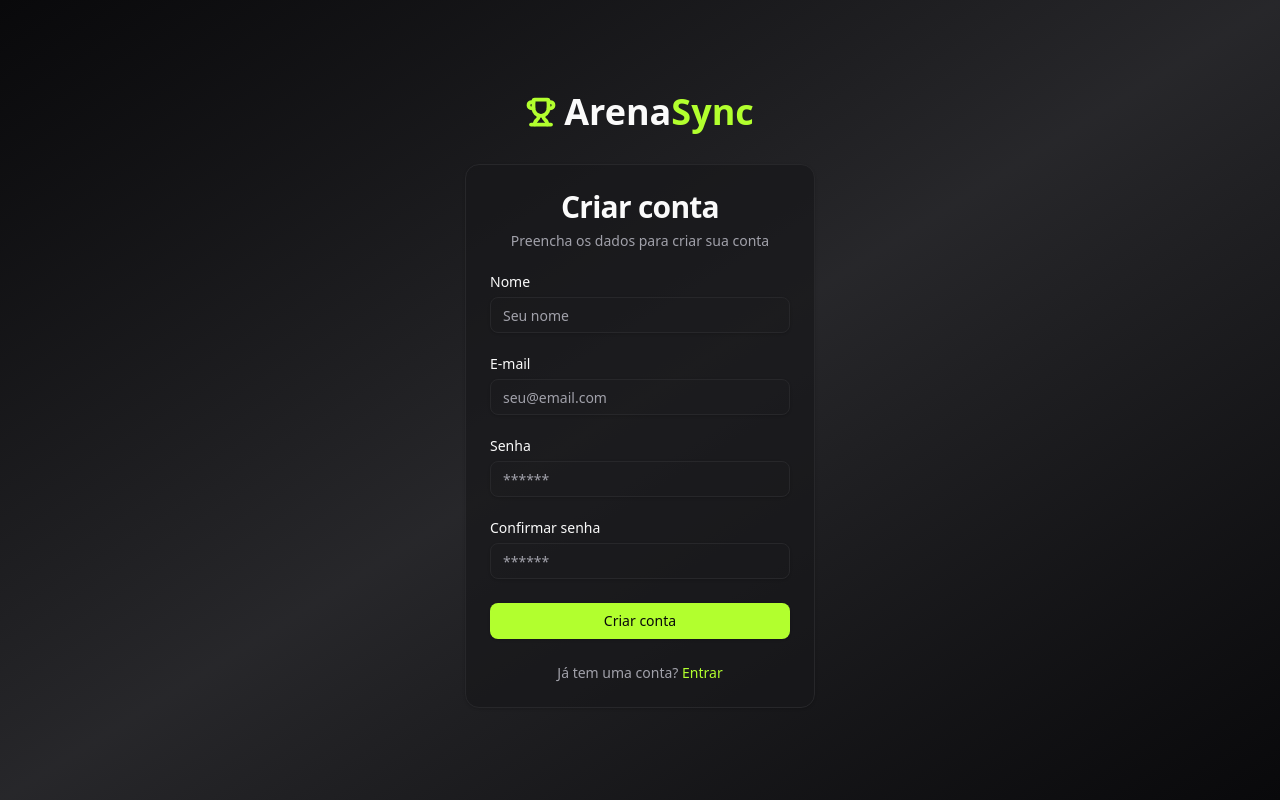
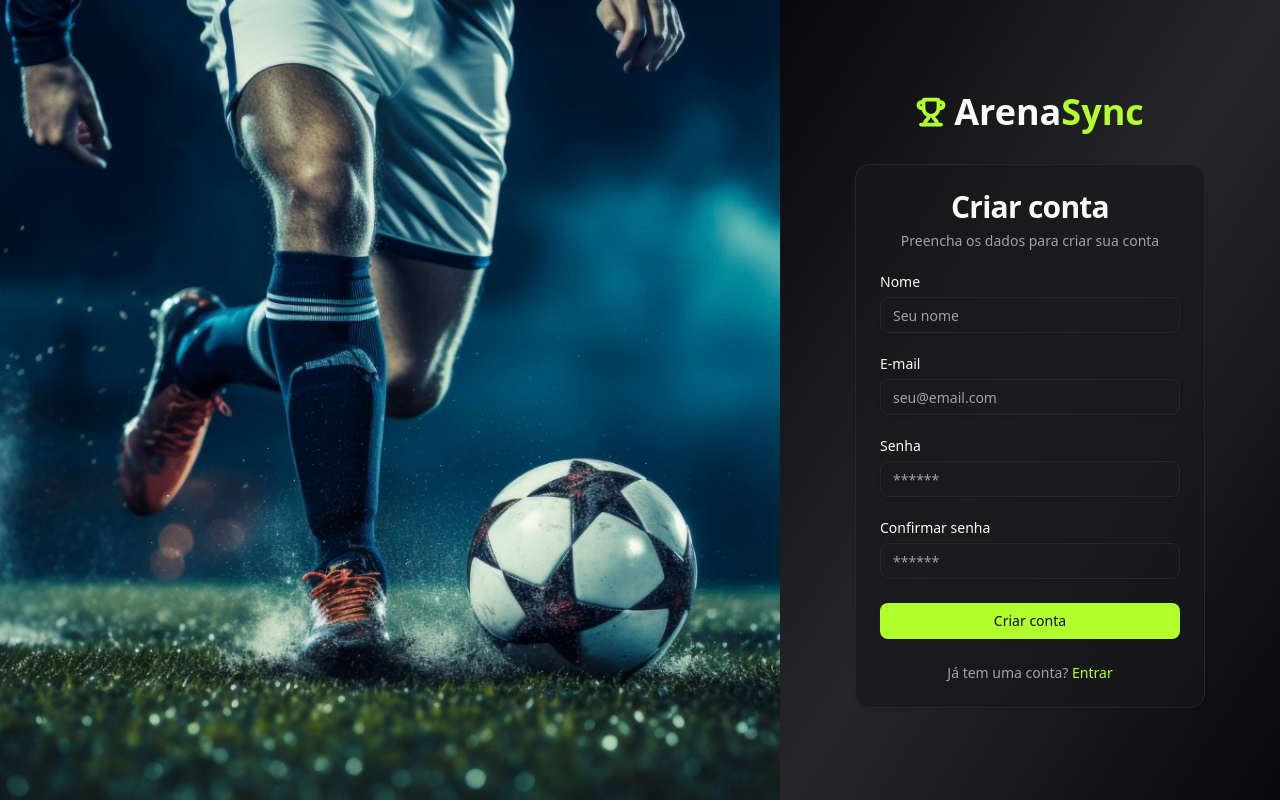
Before and after one commit to MatheusBorgesDev/arena-sync, a Next.js app: page /register in a window 1280 px wide. Built offline with nearby package versions, Linux system fonts and the light colour scheme.

Commit message:
feat: add background images to login and register pages

```diff
--- a/src/app/(customer)/login/page.tsx
+++ b/src/app/(customer)/login/page.tsx
@@ -2,8 +2,12 @@ import { UserLoginForm } from '@/features/auth/components/user-login-form';
 
 export default function LoginPage() {
   return (
-    <div className="bg-background from-background to-background relative flex min-h-screen items-center justify-center via-zinc-800 px-4 dark:bg-linear-to-br">
-      <UserLoginForm />
+    <div className="grid grid-cols-[1fr_500px]">
+      <div className="bg-[url('/login-img.jpg')] bg-cover bg-center" />
+
+      <div className="bg-background from-background to-background relative flex min-h-screen items-center justify-center via-zinc-800 px-4 dark:bg-linear-to-br">
+        <UserLoginForm />
+      </div>
     </div>
   );
 }
--- a/src/app/(customer)/register/page.tsx
+++ b/src/app/(customer)/register/page.tsx
@@ -2,8 +2,11 @@ import { RegisterForm } from '@/features/auth/components/register-form';
 
 export default function RegisterPage() {
   return (
-    <div className="bg-background from-background to-background relative flex min-h-screen items-center justify-center via-zinc-800 px-4 dark:bg-linear-to-br">
-      <RegisterForm />
+    <div className="grid grid-cols-[1fr_500px]">
+      <div className="bg-[url('/register-img.jpg')] bg-cover bg-center" />
+      <div className="bg-background from-background to-background relative flex min-h-screen items-center justify-center via-zinc-800 px-4 dark:bg-linear-to-br">
+        <RegisterForm />
+      </div>
     </div>
   );
 }
```
Also changed, not shown: public/login-img.jpg (added), public/register-img.jpg (added).
